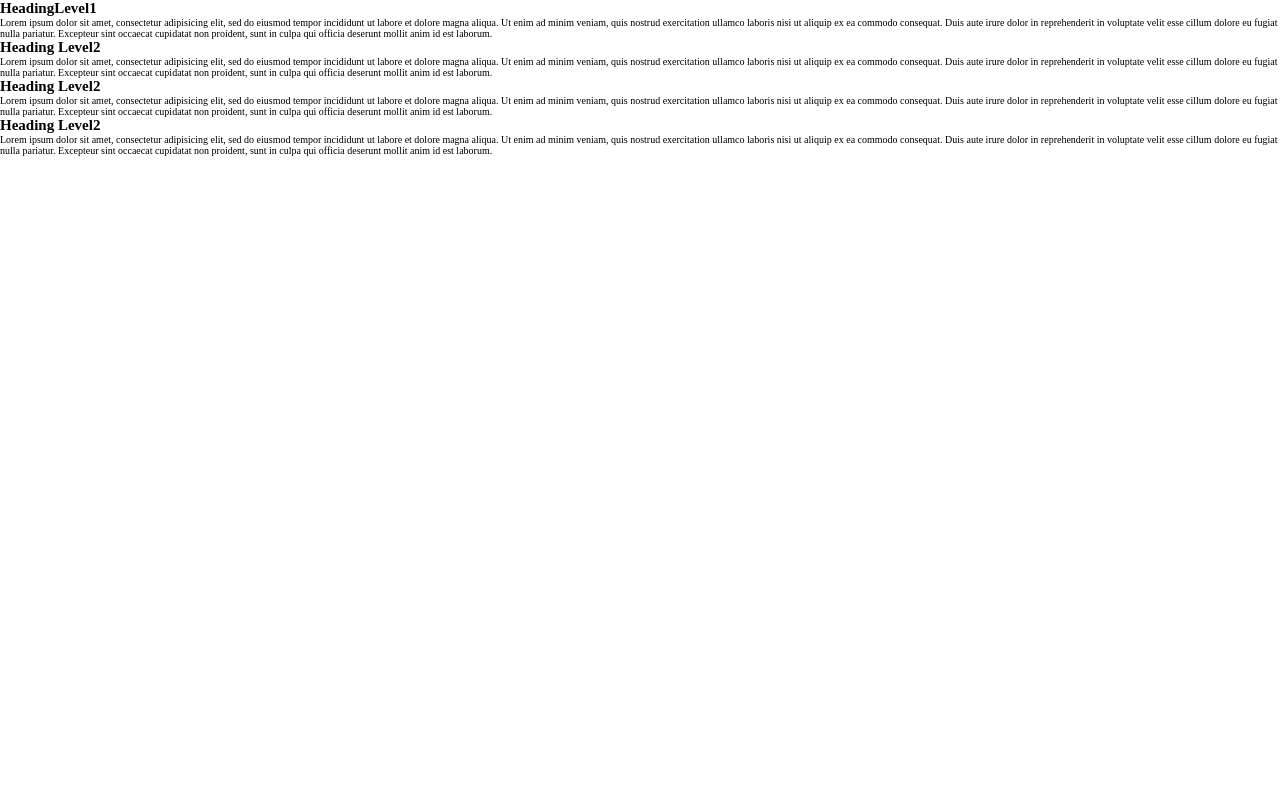
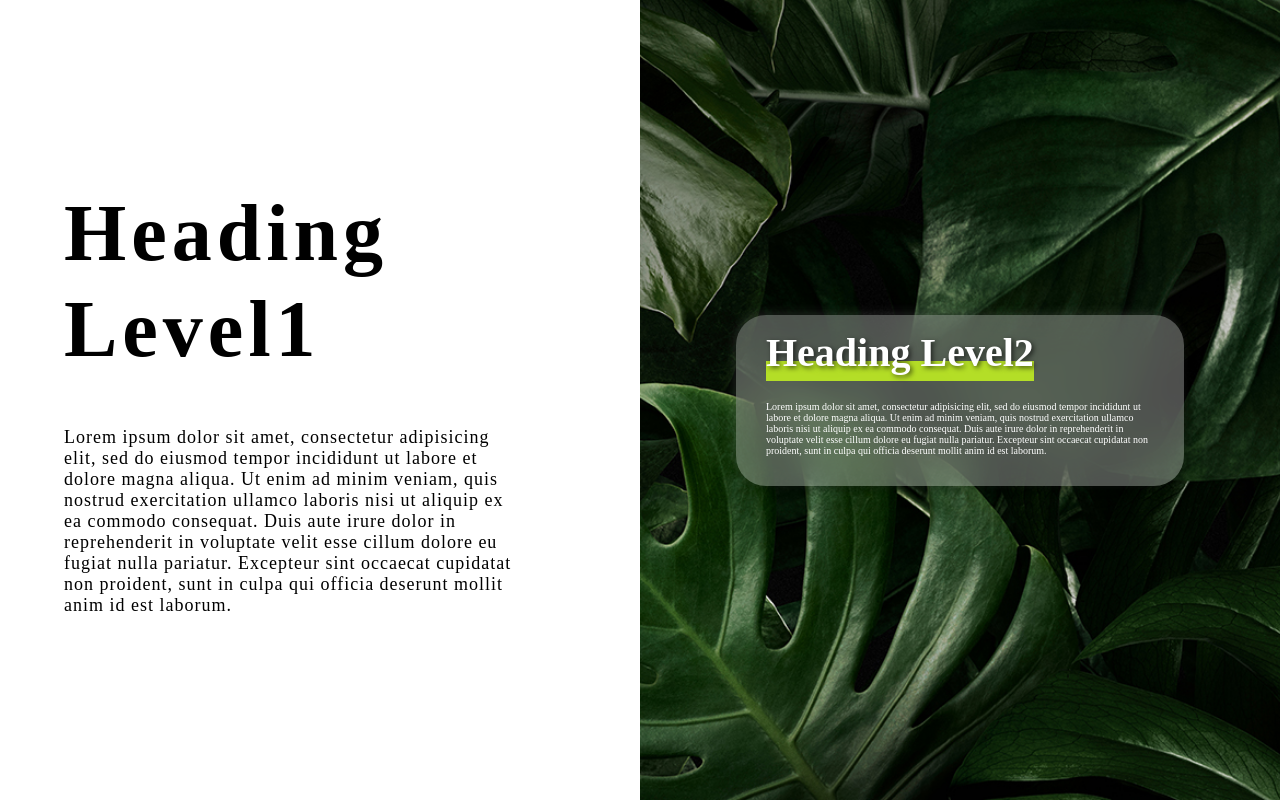
Before and after one commit to kosukej/hal-web, a plain HTML site: page DESIGN/splitScreen/index.html in a window 1280 px wide. Drawn offline with Linux system fonts and the light colour scheme.

Commit message:
[Update] SplitScreen

```diff
--- a/DESIGN/splitScreen/css/style.scss
+++ b/DESIGN/splitScreen/css/style.scss
@@ -9,3 +9,81 @@ html{
 }
 
 /* ここから記述 */
+
+main {
+
+    #split {
+        width: 100%;
+        height: 100vh;
+        display: flex;
+
+        .left {
+            width: 50%;
+            display: flex;
+            align-items: center;
+
+            .heading {
+
+                h1 {
+                    font-size: 8rem;
+                    margin-left: 10%;
+                    margin-bottom: 50px;
+                    line-height: 120%;
+                    font-weight: 700;
+                    letter-spacing: 5px;
+                }
+
+                span {
+                    display: block;
+                }
+
+                p {
+                    font-size: 1.8rem;
+                    width: 70%;
+                    margin-left: 10%;
+                    letter-spacing: 1px;
+                }
+            }
+        }
+
+
+        .right {
+            width: 50%;
+            height: 100vh;
+            background-image: url(../img/image_leaf.jpg);
+            background-size: cover;
+            overflow: scroll;
+
+            .container {
+                height: 100vh;
+                display: flex;
+                justify-content: center;
+                align-items: center;
+                .read {
+                    border-radius: 30px;
+                    width: 70%;
+                    box-sizing: border-box;
+                    padding: 30px;
+                    background-color: rgba($color: #fff, $alpha: 0.3);
+                    backdrop-filter: blur(20px);
+                    box-shadow: 3px 3px 10px rgba($color: #000, $alpha: 0.3), -3px -3px 10px rgba($color: #fff, $alpha: 0.1);
+                    // alpha = 背景の不透明度
+
+                    h2 {
+                        color: #fff;
+                        font-size: 4rem;
+                        margin-bottom: 20px;
+                        border-bottom: 20px rgba(206, 255, 29, 0.8) solid;
+                        line-height: 0.4;
+                        width: fit-content;
+                        text-shadow: 2px 2px 5px rgba($color: #000, $alpha: 0.6);
+                    }
+
+                    p {
+                        color: #fff;
+                    }
+                }
+            }
+        }
+    }
+}
--- a/DESIGN/splitScreen/index.html
+++ b/DESIGN/splitScreen/index.html
@@ -18,19 +18,19 @@
         </div>
       </section>
       <section class="right">
-        <div class="containar">
+        <div class="container">
           <div class="read">
             <h2>Heading Level2</h2>
             <p>Lorem ipsum dolor sit amet, consectetur adipisicing elit, sed do eiusmod tempor incididunt ut labore et dolore magna aliqua. Ut enim ad minim veniam, quis nostrud exercitation ullamco laboris nisi ut aliquip ex ea commodo consequat. Duis aute irure dolor in reprehenderit in voluptate velit esse cillum dolore eu fugiat nulla pariatur. Excepteur sint occaecat cupidatat non proident, sunt in culpa qui officia deserunt mollit anim id est laborum.</p>
           </div>
         </div>
-        <div class="containar">
+        <div class="container">
           <div class="read">
             <h2>Heading Level2</h2>
             <p>Lorem ipsum dolor sit amet, consectetur adipisicing elit, sed do eiusmod tempor incididunt ut labore et dolore magna aliqua. Ut enim ad minim veniam, quis nostrud exercitation ullamco laboris nisi ut aliquip ex ea commodo consequat. Duis aute irure dolor in reprehenderit in voluptate velit esse cillum dolore eu fugiat nulla pariatur. Excepteur sint occaecat cupidatat non proident, sunt in culpa qui officia deserunt mollit anim id est laborum.</p>
           </div>
         </div>
-        <div class="containar">
+        <div class="container">
           <div class="read">
             <h2>Heading Level2</h2>
             <p>Lorem ipsum dolor sit amet, consectetur adipisicing elit, sed do eiusmod tempor incididunt ut labore et dolore magna aliqua. Ut enim ad minim veniam, quis nostrud exercitation ullamco laboris nisi ut aliquip ex ea commodo consequat. Duis aute irure dolor in reprehenderit in voluptate velit esse cillum dolore eu fugiat nulla pariatur. Excepteur sint occaecat cupidatat non proident, sunt in culpa qui officia deserunt mollit anim id est laborum.</p>
```
Also changed, not shown: DESIGN/splitScreen/css/style.css, 1 other file.
